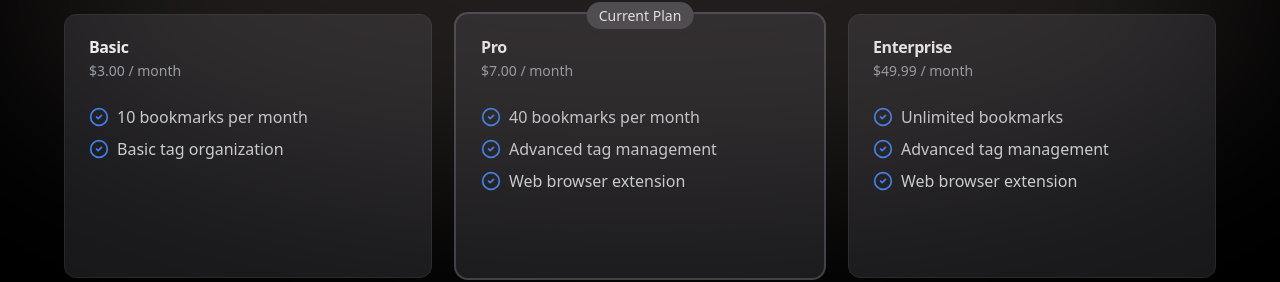
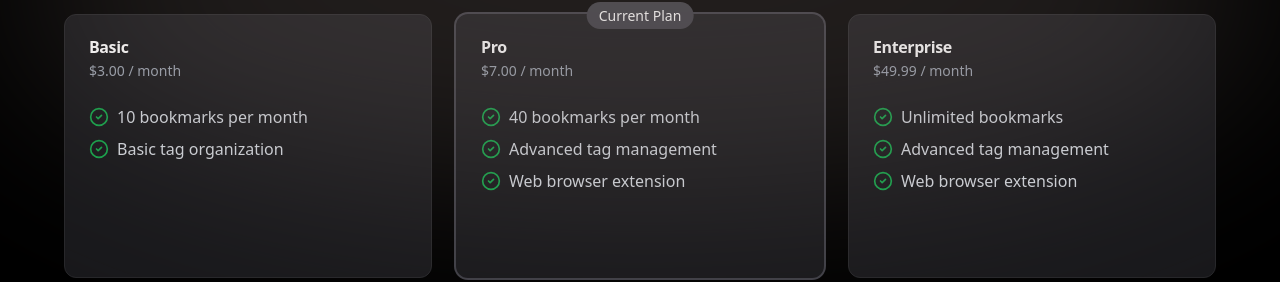
Before and after one commit to subhajitorrin/LinkVault-SaaS, a Next.js app: page /home/billing in a window 1280 px wide. Shown: the part 339-621 px from the top of the page. Built offline with nearby package versions, Linux system fonts and the light colour scheme; no server answers.

Commit message:
update page.tsx

```diff
--- a/app/home/billing/page.tsx
+++ b/app/home/billing/page.tsx
@@ -127,7 +127,7 @@ export default function BillingPage() {
                 <ul className="space-y-2 flex-grow mb-6">
                   {plan.features.map((feature, index) => (
                     <li key={index} className="flex items-center text-gray-300">
-                      <CheckCircle2 className="h-5 w-5 text-blue-500 mr-2 flex-shrink-0" />
+                      <CheckCircle2 className="h-5 w-5 text-green-600 mr-2 flex-shrink-0" />
                       <span>{feature}</span>
                     </li>
                   ))}
```
